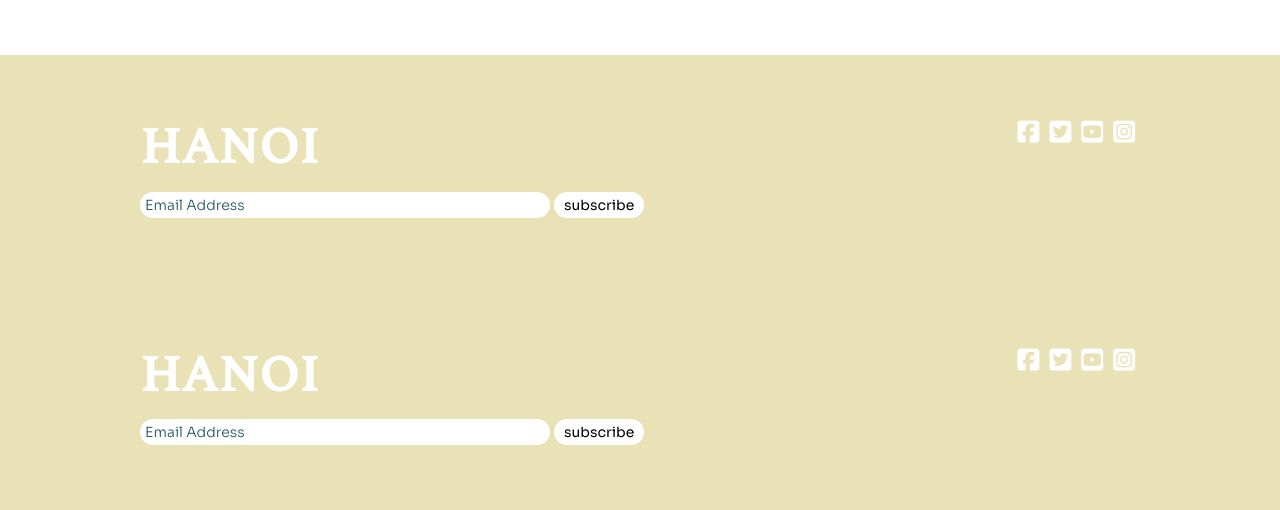
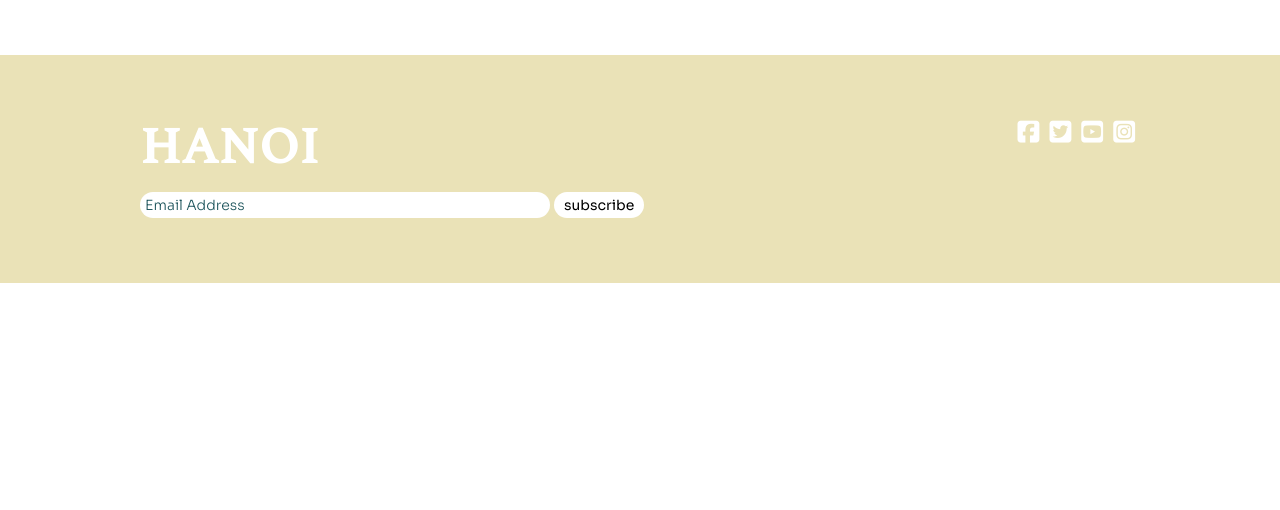
Before and after one commit to Jadedinhh/Jade_web3_p1, a website: page deploy/index.html in a window 1280 px wide. Shown: the part 7495-8005 px from the top of the page. After the commit the page ends 7778 px from the top, so only its background shows below. Drawn offline with nearby package versions, Linux system fonts and the light colour scheme.

Commit message:
figuring it out

```diff
--- a/deploy/index.html
+++ b/deploy/index.html
@@ -461,30 +461,6 @@
         </div>
     </main>
 
-    <footer>
-        <div>
-            <h1>HANOI</h1>
-
-        <section id="socials">
-
-            <ul>
-                <li><a href="https://www.facebook.com/"><i class="fab fa-facebook-square"></i></a></li>
-                <li><a href="https://twitter.com/?lang=vi"><i class="fab fa-twitter-square"></i></a></li>
-                <li><a href="https://www.youtube.com/"><i class="fab fa-youtube-square"></i></a></li>
-                <li><a href="https://www.instagram.com/"><i class="fab fa-instagram-square"></i></a></li>
-
-            </ul>
-        </section>
-
-        <section id="subscribe">
-            <form action="POST">
-                <input type="text" placeholder="Email Address">
-                <button>subscribe</button>
-            </form>
-        </section>
-        </div>
-
-    </footer>
 
     <script src="js/scripts-min.js"></script>
     </body>
--- a/dev/js/pageResize.js
+++ b/dev/js/pageResize.js
@@ -17,7 +17,6 @@ export function movePage(isOpen){
         gsap.set("#hidden",{zIndex:100});
     }else{
         mainTL.reverse();
-        // hiddenMenuTL.reverse();
         gsap.set("#hidden",{zIndex:-1});
 
     }
```
Also changed, not shown: dev/js/burgerAnimation.js (+5 -5 lines), 1 other file.
